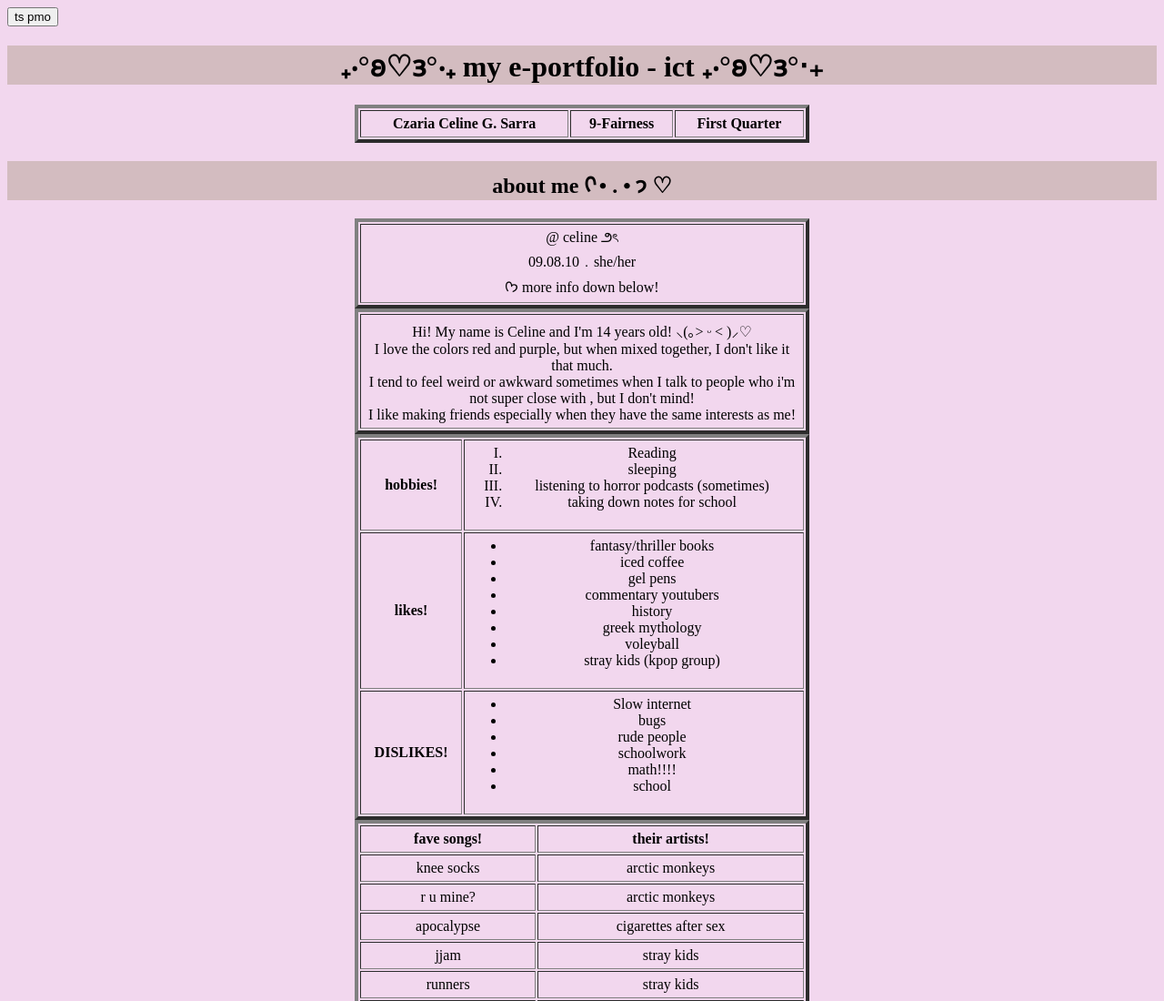
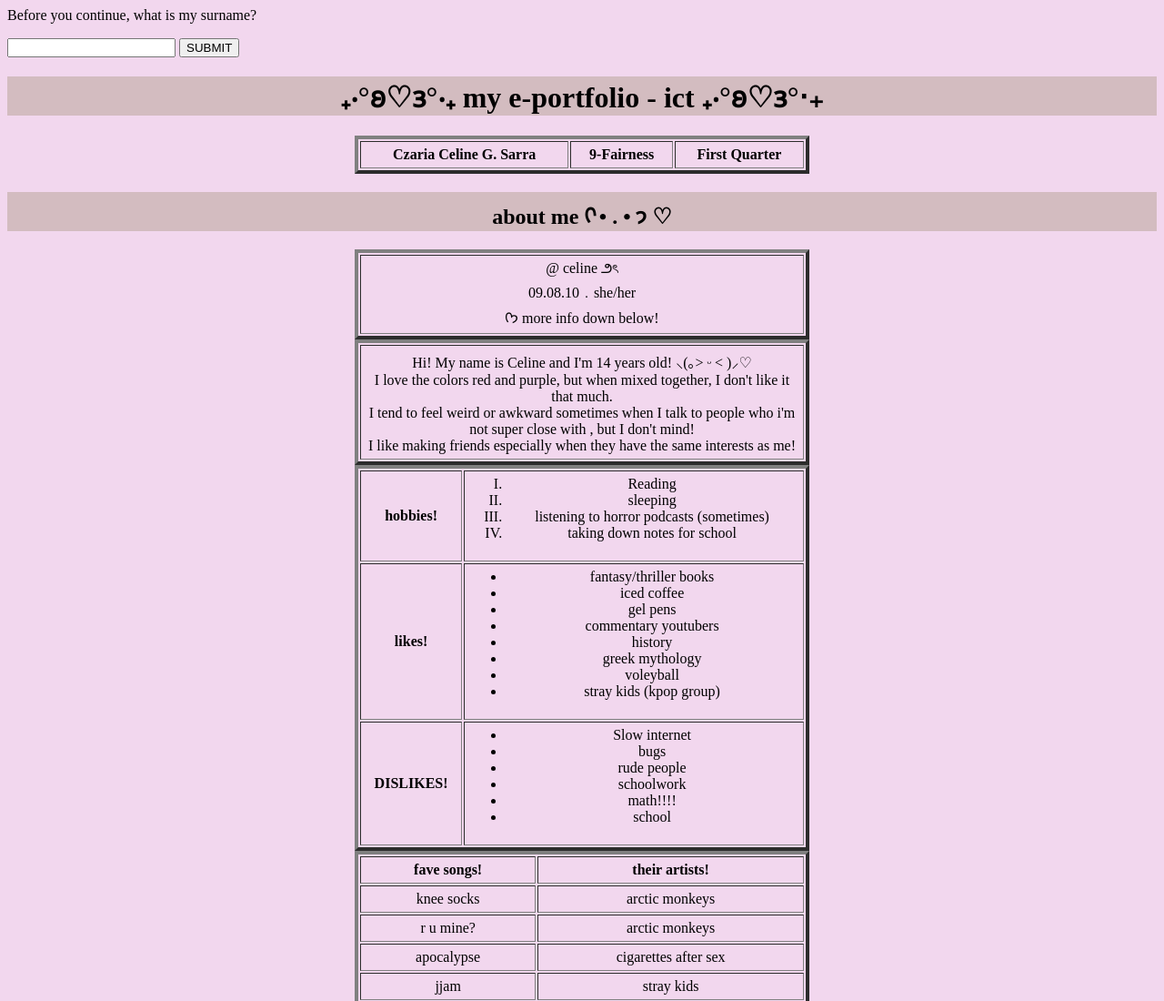
Before and after one commit to ccsarra/ccgsarra.github.io, a plain HTML site: page index.html in a window 1280 px wide. Shown: the top 1100 px of the page at 91% size. Drawn offline with Linux system fonts and the light colour scheme.

Commit message:
Update index.html

```diff
--- a/index.html
+++ b/index.html
@@ -1,11 +1,21 @@
 <html>
 <head><title> E-PORTFOLIO</title></head>
  <head> <script type="text/javascript">
-function show_alert ()
-{alert ("WARNING! WARNING!");}
+function check()
+{
+if (document.example.answer.value=="Sarra")
+{document.write("Nice!");}
+else
+{document.write("Wrong, try again!");}}
+</script>
+</head>
 </script></head>
 <body bgcolor="#9E829C">
-<input type="button" onclick="show_alert()" value="ts pmo"/>
+ <p> Before you continue, what is my surname?</p>
+<form name="example">
+<input type="text" name="answer" value="">
+<input type="button" name="answerbutton" value="SUBMIT" onClick=check()>
+</form>
 <h1><b> ₊‧°𐐪♡𐑂°‧₊ my e-portfolio - ict ₊‧°𐐪♡𐑂°‧₊</b></h1>
 
 <table border="4" cellpadding="5" width="500" align="center">
```
